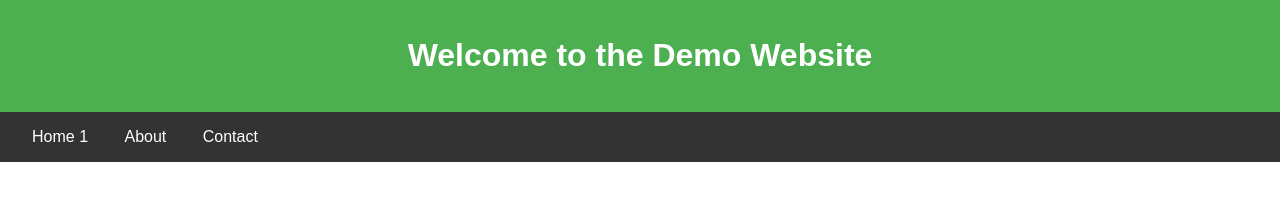
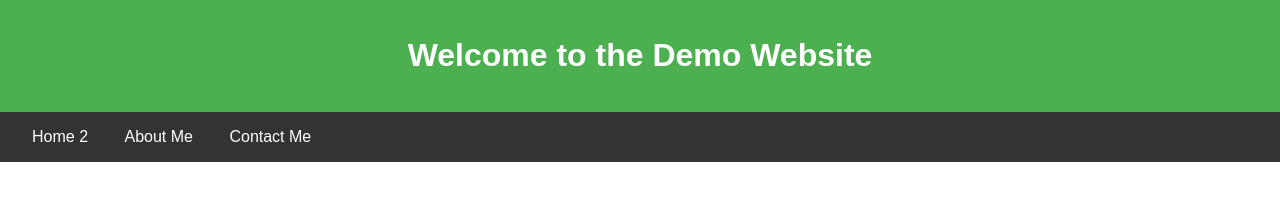
Before and after one commit to GulabJohn-GPI/Frontend_Demo, a plain HTML site: page index.html in a window 1280 px wide. Shown: the top 216 px of the page. Drawn offline with Linux system fonts and the light colour scheme.

Commit message:
Updated as Me

```diff
--- a/index.html
+++ b/index.html
@@ -48,9 +48,9 @@
         <h1>Welcome to the Demo Website</h1>
     </header>
     <nav>
-        <a href="#home">Home 1</a>
-        <a href="#about">About</a>
-        <a href="#contact">Contact</a>
+        <a href="#home">Home 2</a>
+        <a href="#about">About Me</a>
+        <a href="#contact">Contact Me</a>
     </nav>
     <main>
         <h2>About This Page</h2>
```
